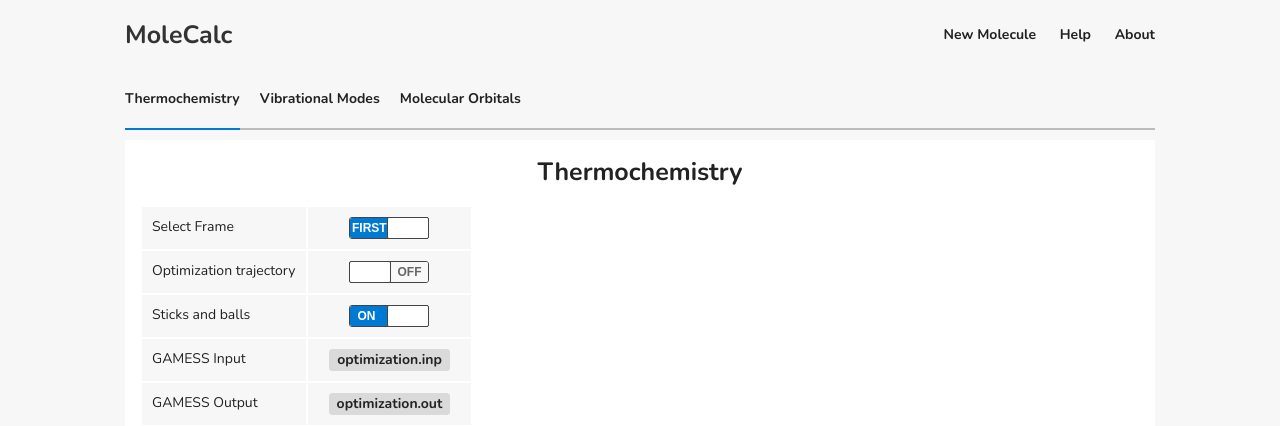
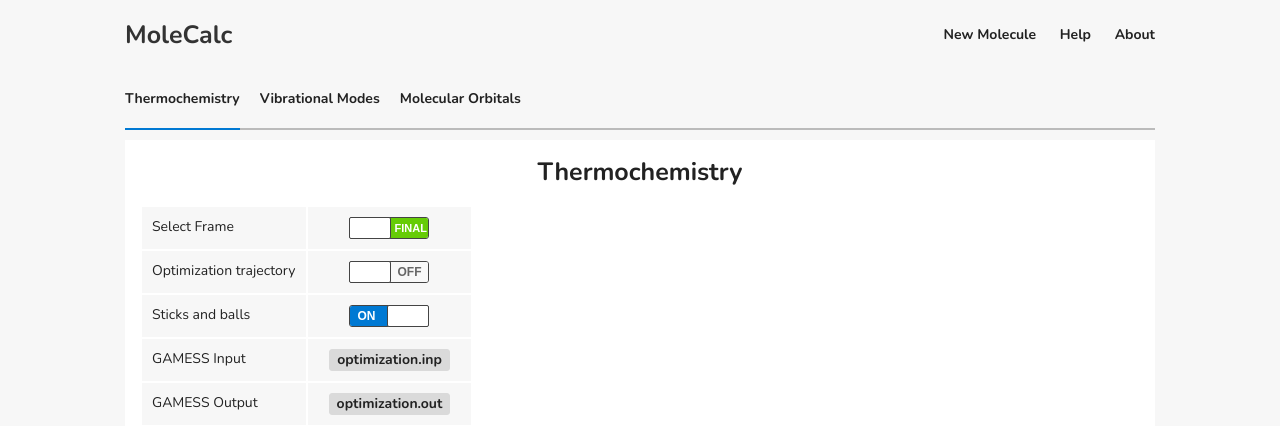
Before and after one commit to sseyler/MoleCalc-2.0, a Flask app: template molecalc/templates/calculation/calculation.html in a window 1280 px wide. Shown: the top 426 px of the page. Run offline with Flask 2, Linux system fonts and the light colour scheme; the template is opened without the code that fills it, so the values that code supplies are empty; some libraries are stand-ins or nearby versions.

Commit message:
Visual update to frame switch on thermochem page.

```diff
--- a/molecalc/static/css/og/app_forms.css
+++ b/molecalc/static/css/og/app_forms.css
@@ -147,23 +147,22 @@
 }
 .firstlastswitch-inner:before, .firstlastswitch-inner:after {
     float: left; width: 50%; height: 20px; padding: 0; line-height: 20px;
-    font-size: 12px;
+    font-size: 11px;
     color: white; font-family: Trebuchet, Arial, sans-serif; font-weight: bold;
     -moz-box-sizing: border-box; -webkit-box-sizing: border-box; box-sizing: border-box;
     /* box-shadow:inset 1px 1px 4px rgba(0,0,0,0.1); */
 }
 .firstlastswitch-inner:before {
-    content: "FIRST";
-    padding-left: 1.5px;
-    background-color: #0373BB;
-    background-color: rgb(0, 121, 211);
-    color: #FFFFFF;
+    content: "INPUT";
+    padding-left: 2.5px;
+    background-color: #FFFFFF;
+    color: #666666;
 }
 .firstlastswitch-inner:after {
-    content: "LAST";
-    padding-right: 3px;
-    background-color: #F8F8F8;
-    color: #666666;
+    content: "FINAL";
+    padding-right: 1.5px;
+    background-color: #66cc06;
+    color: #FFFFFF;
     text-align: right;
     /* text-shadow:1px 1px 0 #fff; */
 }
--- a/molecalc/templates/calculation/section_thermo.html
+++ b/molecalc/templates/calculation/section_thermo.html
@@ -129,8 +129,7 @@
                    type="checkbox"
                    class="firstlastswitch-checkbox"
                    id="frame_selector"
-                   name="frame_selector"
-                   checked="">
+                   name="frame_selector">
             <label class="firstlastswitch-label" for="frame_selector">
                 <div class="firstlastswitch-inner"></div>
                 <div class="firstlastswitch-switch"></div>
```
